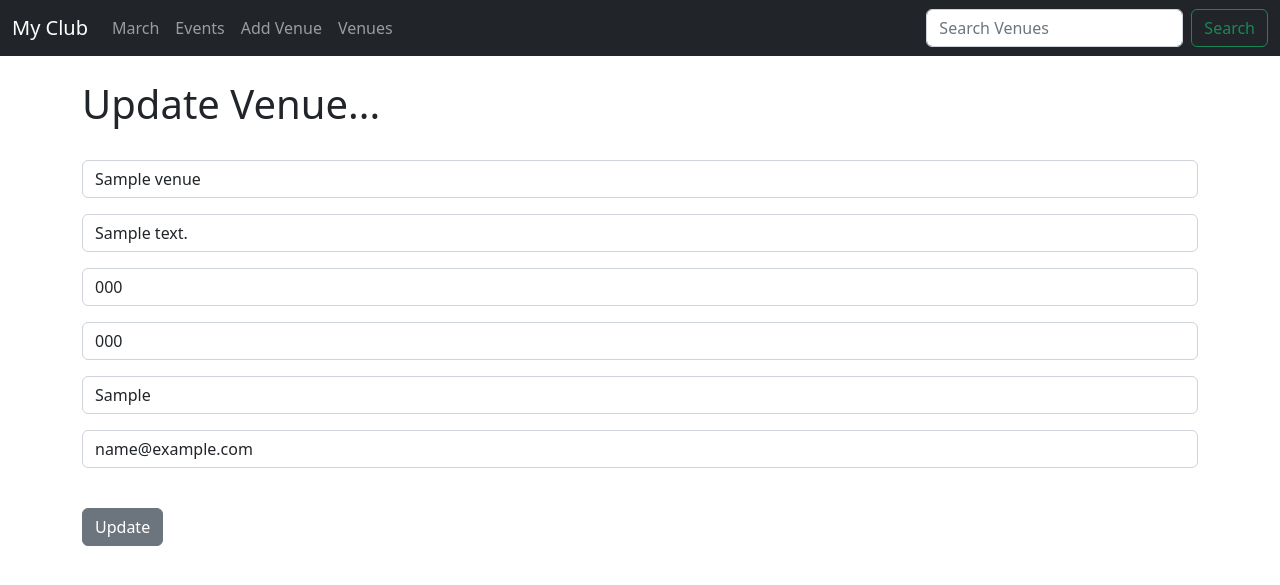
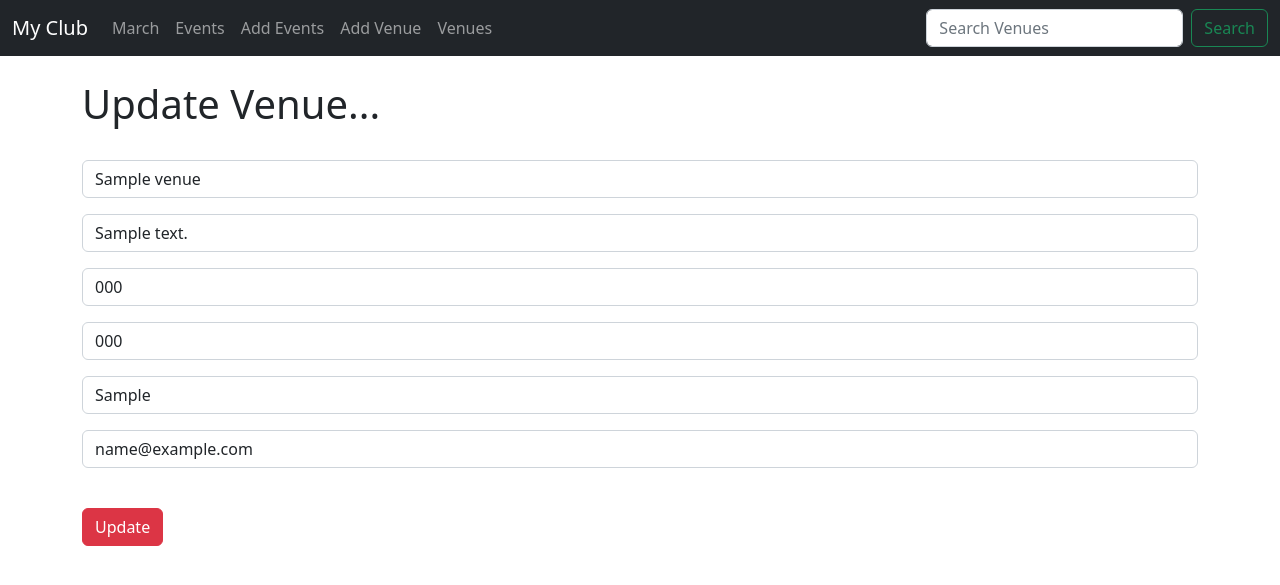
Before and after one commit to MUHAMMAD-NIYAS-P/Codemywednesdays, a Django app: page /update_venue/1/ in a window 1280 px wide. Shown: the top 585 px of the page. Run offline with Django 4.2, Linux system fonts and the light colour scheme; tables that the repository leaves empty hold one stand-in row (values such as "Sample post").

Commit message:
tenth commit v11 (create an add event page)

```diff
--- a/events/forms.py
+++ b/events/forms.py
@@ -1,5 +1,31 @@
 from django import forms
-from .models import Venue
+from .models import Venue, Event
+
+
+class EventForm(forms.ModelForm):
+
+    class Meta:
+        model = Event
+        fields = ['name', 'event_date', 'venue', 'manager', 'attendees', 'description']
+
+        labels = {
+            'name': '',
+            'event_date': 'YYYY-MM-DD HH:MM',
+            'venue': 'Venue',
+            'manager': 'Manager',
+            'attendees': 'Attendees',
+            'description': '',
+        }
+
+        widgets = {
+            'name': forms.TextInput(attrs={'class':'form-control', 'placeholder':'Event Name'}),
+            'event_date': forms.TextInput(attrs={'class':'form-control', 'placeholder':'Event Date'}),
+            'venue': forms.Select(attrs={'class':'form-select', 'placeholder':'Venue'}),
+            'manager': forms.Select(attrs={'class':'form-select', 'placeholder':'Manager'}),
+            'attendees': forms.SelectMultiple(attrs={'class':'form-control', 'placeholder':'Attendees'}),
+            'description': forms.Textarea(attrs={'class':'form-control', 'placeholder':'Description'}),
+        }
+
 
 class VenueForm(forms.ModelForm):
 
--- a/events/templates/events/navbar.html
+++ b/events/templates/events/navbar.html
@@ -11,6 +11,9 @@
         </li>
         <li class="nav-item">
           <a class="nav-link" href="{% url 'list-events' %}">Events</a>
+        </li>
+        <li class="nav-item">
+          <a class="nav-link" href="{% url 'add-event' %}">Add Events</a>
         </li>
         <li class="nav-item">
           <a class="nav-link" href="{% url 'add-venue' %}">Add Venue</a>
--- a/events/templates/events/update_venue.html
+++ b/events/templates/events/update_venue.html
@@ -8,7 +8,7 @@
         {% csrf_token %}
         {{ form.as_p }}
         <br>
-        <input type="submit" value="Update" class="btn btn-secondary">
+        <input type="submit" value="Update" class="btn btn-danger">
     </form>
 
 {% endblock %}
--- a/events/templates/events/venue.html
+++ b/events/templates/events/venue.html
@@ -8,7 +8,7 @@
         {% for venue in venue_list %}
         <tr>
             <td><a href="{% url 'show-venue' venue.id %}">{{ venue }}</a><br></td>
-            <td align="right"><a href="{% url 'update-venue' venue.id %}"  class="btn btn-outline-secondary btn-sm">Update</a></td>
+            <td align="right"><a href="{% url 'update-venue' venue.id %}"  class="btn btn-outline-danger btn-sm">Update</a></td>
         </tr>
         {% endfor %}
     </table>
--- a/events/urls.py
+++ b/events/urls.py
@@ -10,4 +10,5 @@ urlpatterns = [
     path('show_venue/<venue_id>/', views.show_venue, name="show-venue"),
     path('search_venues', views.search_venues, name="search-venues"),
     path('update_venue/<venue_id>/', views.update_venue, name="update-venue"),
+    path('add_event', views.add_event, name="add-event"),
 ]
--- a/events/views.py
+++ b/events/views.py
@@ -4,10 +4,26 @@ from calendar import HTMLCalendar
 from datetime import datetime
 from django.http import HttpResponseRedirect
 from .models import Event, Venue
-from .forms import VenueForm
+from .forms import VenueForm, EventForm
 from django.db.models import Q
 
 # Create your views here.
+
+def add_event(request):
+
+    submitted = False
+    if request.method == "POST":
+        form = EventForm(request.POST)
+        if form.is_valid():
+            form.save()
+        return HttpResponseRedirect('add_event?submitted=True')
+
+    else:
+        form = EventForm
+        if 'submitted' in request.GET:
+            submitted = True
+        return render(request, 'events/add_event.html', { 'form':form, 'submitted':submitted })
+
 
 def update_venue(request, venue_id):
     venue = Venue.objects.get(pk=venue_id)
```
Also changed, not shown: events/templates/events/add_event.html (added, +22 -0 lines).
